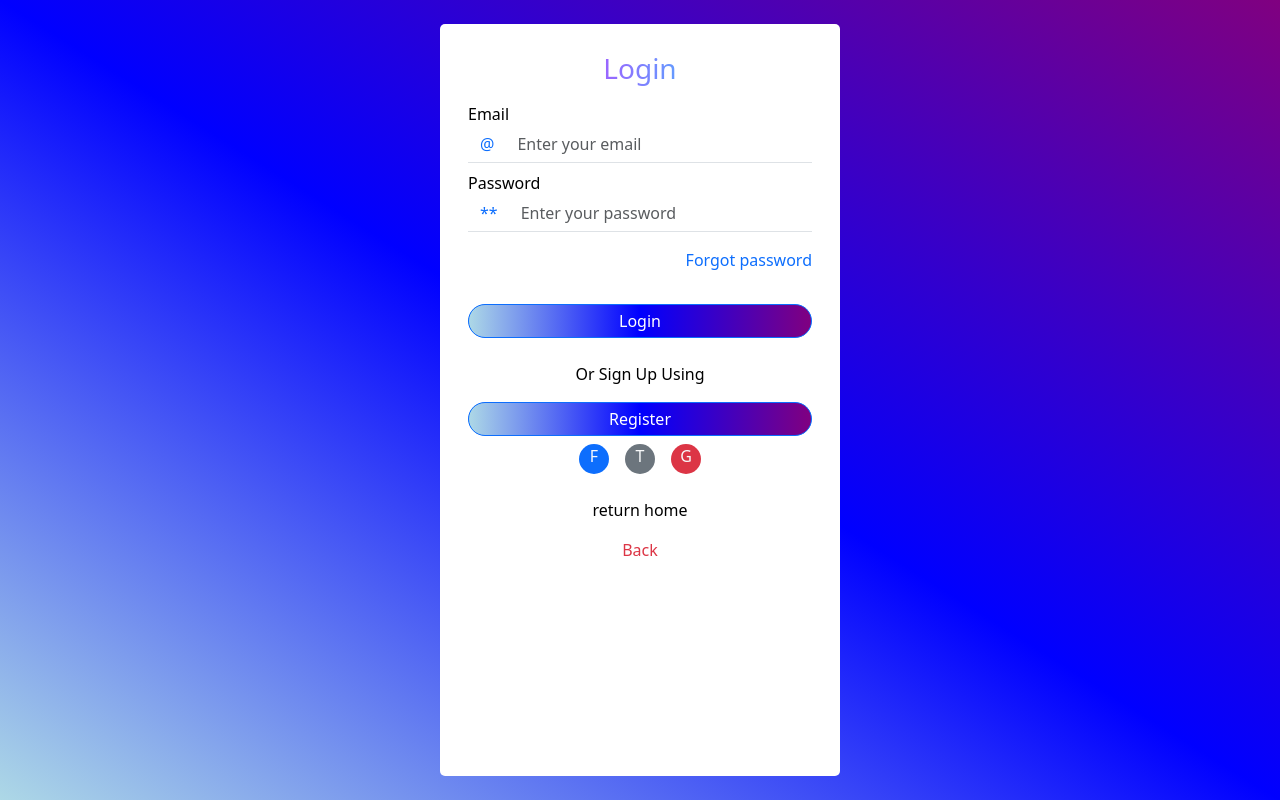
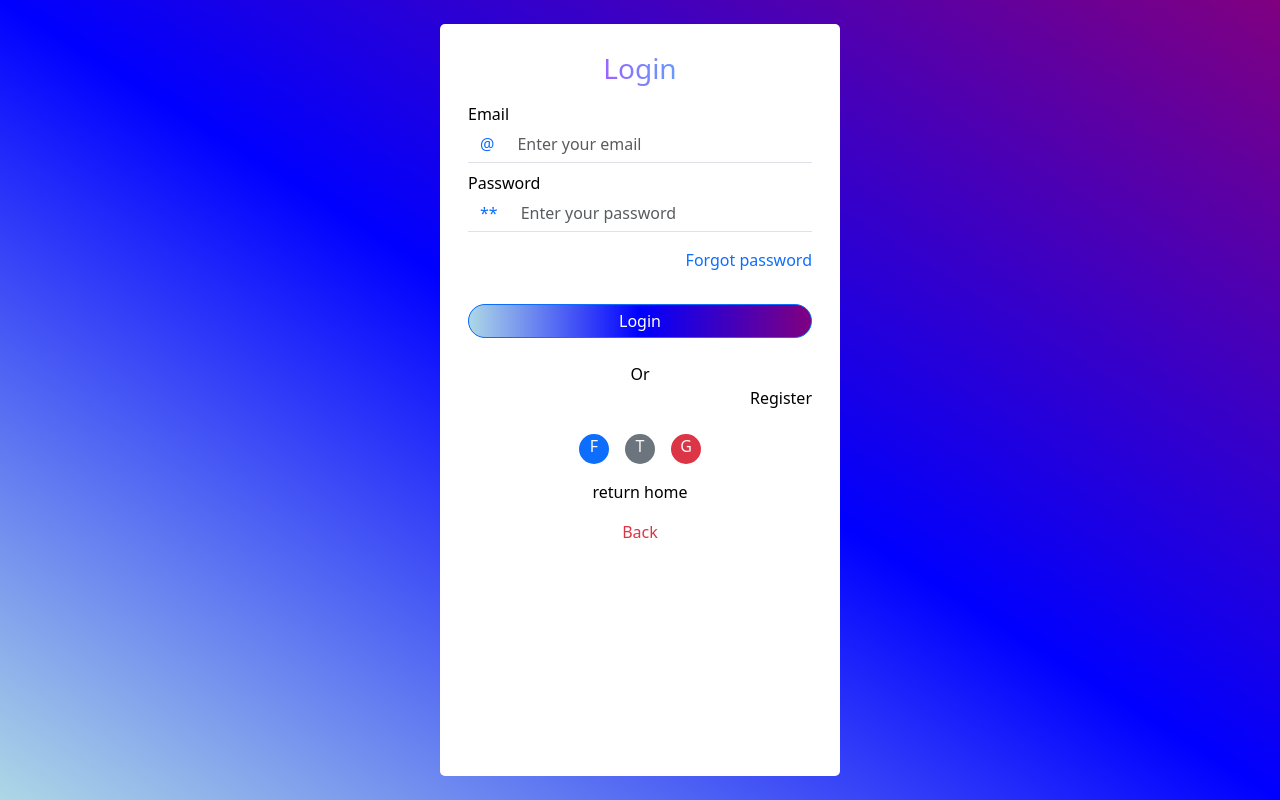
Before and after one commit to Otenevictor/Budgets-app, a React (Vite) app in the folder Budget-app/: page /login in a window 1280 px wide. Built offline with nearby package versions, Linux system fonts and the light colour scheme.

Commit message:
update
work on the login page

```diff
--- a/Budget-app/src/pages/Banking.jsx
+++ b/Budget-app/src/pages/Banking.jsx
@@ -28,8 +28,8 @@ import { AssetTranfer } from "./Bankings/AssetTranfer";
 //   }
 function Banking() {
   const [total, setTotal] = useState(89);
-  const [depositAmount, setDepositAmount] = useState("");
-  const [creditAmount, setCreditAmount] = useState("");
+  const [depositAmount, setDepositAmount] = useState();
+  const [creditAmount, setCreditAmount] = useState();
 
   const handleDeposit = () => {
     if (depositAmount >= 0) {
@@ -37,7 +37,8 @@ function Banking() {
       // reset deposit amount input after processing
       alert(`you are reciving $${depositAmount} to your initail bal $${total}`);
       setDepositAmount("");
-    } else {
+    }
+    else {
       alert("error amount less than zero");
     }
   };
@@ -49,6 +50,7 @@ function Banking() {
       setCreditAmount("");
     } else {
       alert("insufficient fund");
+      setCreditAmount("");
     }
   };
 
--- a/Budget-app/src/pages/Games.jsx
+++ b/Budget-app/src/pages/Games.jsx
@@ -13,6 +13,8 @@ function GuessingGame() {
   // function to handle guess submission
   const handleGuessSubmit = (event) => {
     event.preventDefault();
+
+
 
     // validate the guess
 
@@ -30,6 +32,7 @@ function GuessingGame() {
       setMessage("your guess is too high. Try again.");
     }
     setGuess("");
+
   };
 
   return (
@@ -48,6 +51,7 @@ function GuessingGame() {
             <button className="bg-success p-2" type="submit">Guess</button>
           </form>
           <p>{message}</p>
+
         </div>
 
         <div className="d-flex p-3 bg-warning justify-content-center align-item-center">
--- a/Budget-app/src/pages/LoginPage.jsx
+++ b/Budget-app/src/pages/LoginPage.jsx
@@ -427,16 +427,18 @@ const Login = () => {
           )}
 
           {/* Existing JSX for social media sign up and back link */}
-          <div className="d-flex flex-column mt-2 mb-2 justify-content-center align-item-center cens-div">
-            <p className="justify-content-center align-item-center">
-              Or {isLogin ? "Sign Up" : "Login"} Using
-            </p>{" "}
-            <button
-              className="btn btn-primary login_button rounded-pill p-1 col-12"
+          <div className="d-flex flex-column mt-2 mb-0 justify-content-center align-item-center cens-div">
+            <p className="mb-0 justify-content-center align-item-center">
+              Or
+            </p>
+            <p
+              className=" mt-0 col-12 d-flex mouse_pointer justify-content-end align-item-end"
               onClick={() => setIsLogin(!isLogin)}
             >
+               {/* {isLogin ? "Register" : "Register"} */}
                {isLogin ? "Register" : "Login"}
-            </button>
+
+            </p>
             <div className="d-flex justify-content-center align-item-center cens-div">
               <div className="m-2 circle-div bg-primary text-light">F</div>
               <div className="m-2 circle-div bg-secondary text-light">T</div>
--- a/Budget-app/src/pages/MysteryGame.jsx
+++ b/Budget-app/src/pages/MysteryGame.jsx
@@ -40,6 +40,7 @@ function MysteryBox() {
       );
     } else {
       setMessage("Try again!");
+
     }
     // clear the input field after each guess
     setGuess("");
```
